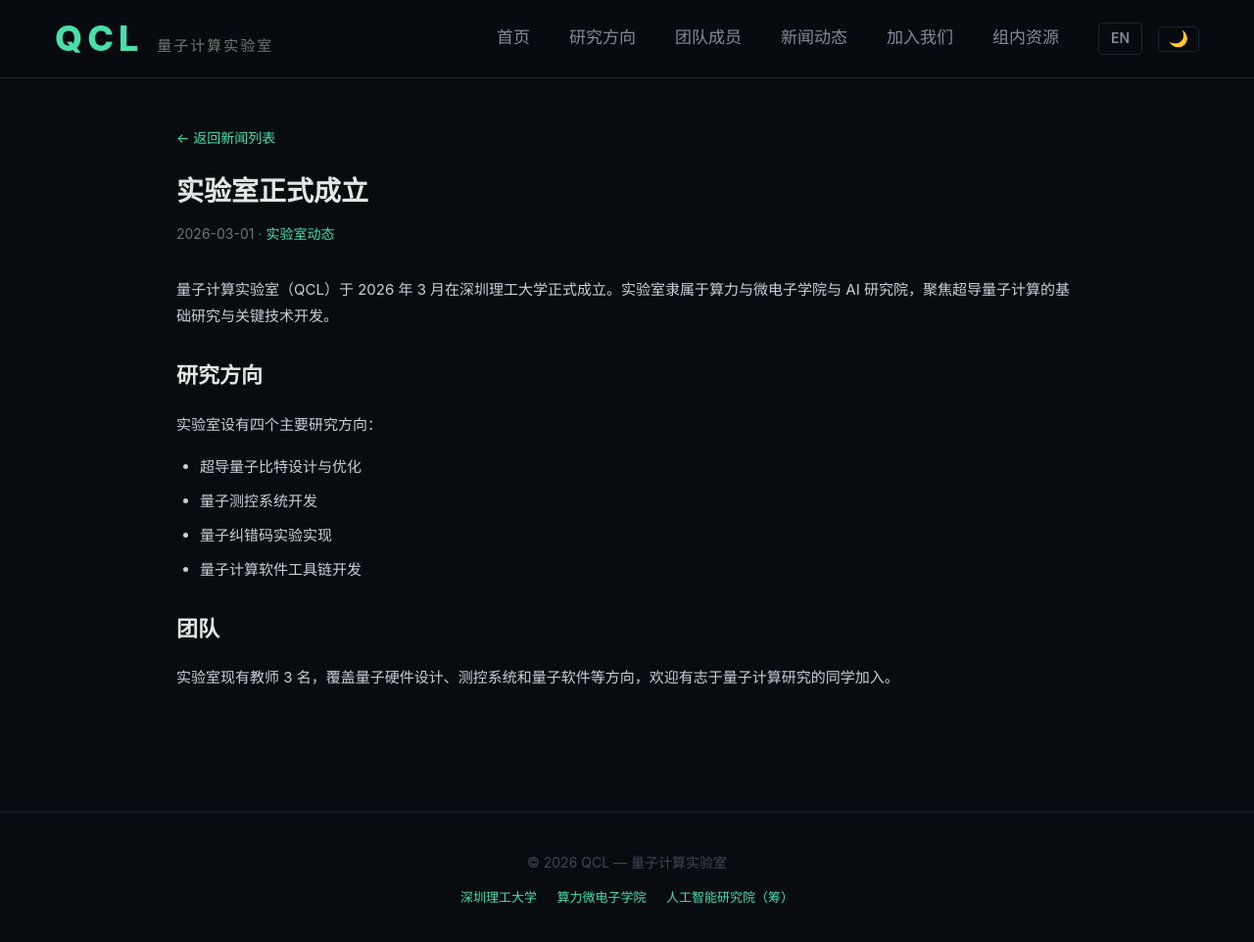
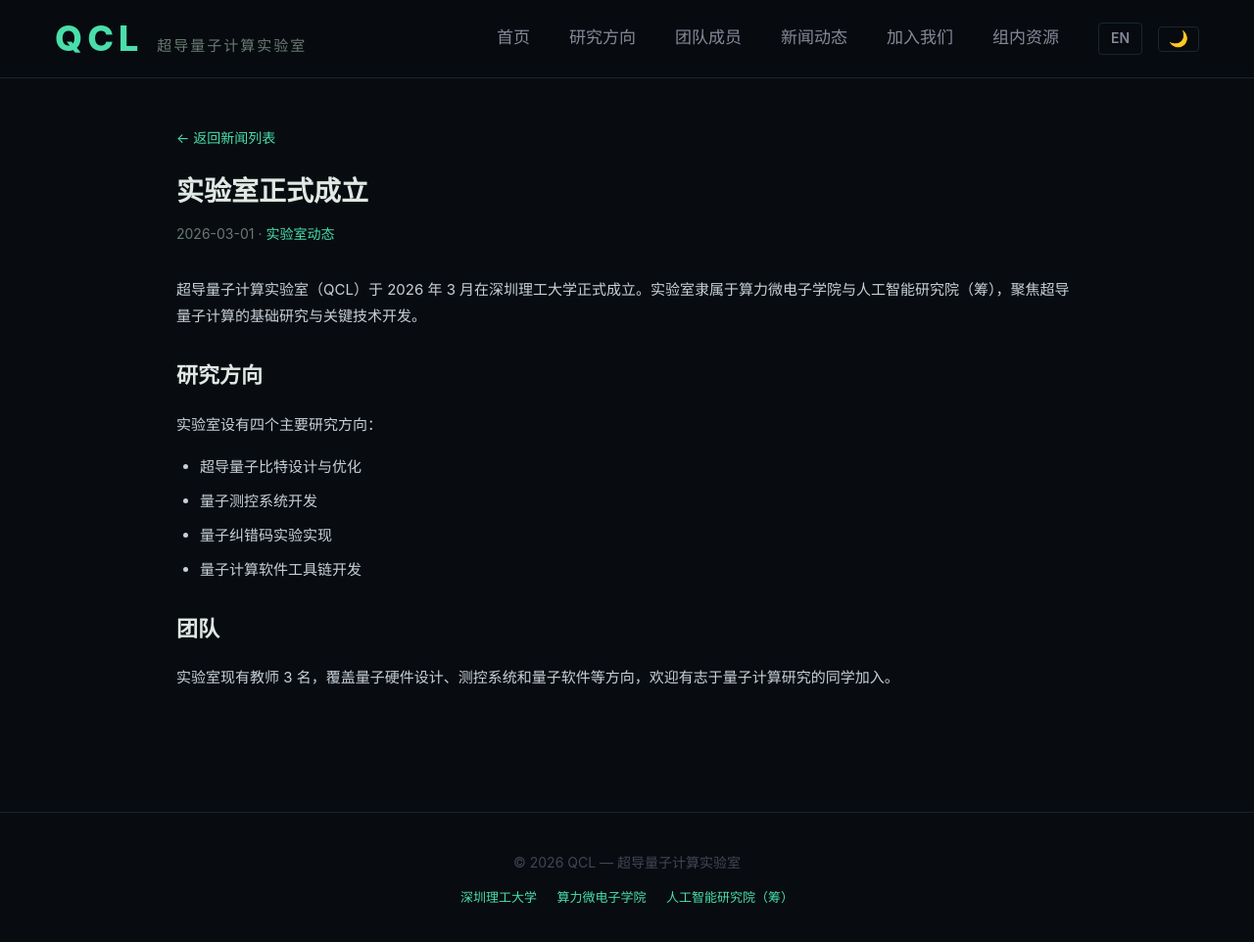
Before and after one commit to QCL-SUAT/qcl-suat.github.io, a Jekyll site: the page built from _posts/2026-03-01-lab-established.md, in a window 1280 px wide and 968 px high. Shown: the top 962 px of the window at 98% size. Built offline with Jekyll 4.4.1, drawn with Linux system fonts in a browser that asks for light colours.

Commit message:
update: 量子计算实验室 → 超导量子计算实验室
全站中英文统一更名，包括站点标题、hero、页脚、新闻和 CLAUDE.md。

Co-Authored-By: Claude Opus 4.6 <noreply@anthropic.com>

```diff
--- a/_config.yml
+++ b/_config.yml
@@ -1,5 +1,5 @@
-title: "QCL — 量子计算实验室"
-description: "Quantum Computing Laboratory"
+title: "QCL — 超导量子计算实验室"
+description: "Superconducting Quantum Computing Laboratory"
 url: "https://qcl-suat.github.io"
 baseurl: ""
 markdown: kramdown
--- a/_data/i18n/en.yml
+++ b/_data/i18n/en.yml
@@ -23,7 +23,7 @@ team_sub:
 
 hero:
   title: "QCL"
-  subtitle: "Quantum Computing Laboratory"
+  subtitle: "Superconducting Quantum Computing Laboratory"
   subtitle_en: ""
   affiliation: "School of Computing and Microelectronics · AI Research Institute"
   desc: "Exploring frontiers in quantum computing<br>Focused on superconducting qubit design and control"
@@ -61,7 +61,7 @@ resources_page:
   note: "Lab members only"
 
 footer:
-  copyright: "© 2026 QCL — Quantum Computing Laboratory"
+  copyright: "© 2026 QCL — Superconducting Quantum Computing Laboratory"
   university: "Shenzhen University of Advanced Technology"
   cme: "School of Computing Microelectronics"
   ai: "Artificial Intelligence Research Institute"
--- a/_data/i18n/zh.yml
+++ b/_data/i18n/zh.yml
@@ -23,8 +23,8 @@ team_sub:
 
 hero:
   title: "QCL"
-  subtitle: "量子计算实验室"
-  subtitle_en: "Quantum Computing Laboratory"
+  subtitle: "超导量子计算实验室"
+  subtitle_en: "Superconducting Quantum Computing Laboratory"
   affiliation: "算力与微电子学院 · AI 研究院"
   desc: "探索量子计算前沿技术<br>聚焦超导量子比特设计与测控"
 
@@ -61,7 +61,7 @@ resources_page:
   note: "仅限课题组成员访问"
 
 footer:
-  copyright: "© 2026 QCL — 量子计算实验室"
+  copyright: "© 2026 QCL — 超导量子计算实验室"
   university: "深圳理工大学"
   cme: "算力微电子学院"
   ai: "人工智能研究院（筹）"
--- a/_posts/2026-03-01-lab-established.md
+++ b/_posts/2026-03-01-lab-established.md
@@ -4,10 +4,10 @@ title: "实验室正式成立"
 title_en: "QCL Officially Established"
 date: 2026-03-01
 tag: "实验室动态"
-excerpt_en: "Quantum Computing Laboratory (QCL) at SUAT has been officially established, focusing on superconducting quantum computing research."
+excerpt_en: "Superconducting Quantum Computing Laboratory (QCL) at SUAT has been officially established, focusing on superconducting quantum computing research."
 ---
 
-量子计算实验室（QCL）于 2026 年 3 月在深圳理工大学正式成立。实验室隶属于算力与微电子学院与 AI 研究院，聚焦超导量子计算的基础研究与关键技术开发。
+超导量子计算实验室（QCL）于 2026 年 3 月在深圳理工大学正式成立。实验室隶属于算力微电子学院与人工智能研究院（筹），聚焦超导量子计算的基础研究与关键技术开发。
 
 ## 研究方向
 
```
Also changed, not shown: CLAUDE.md (+1 -1 lines).
